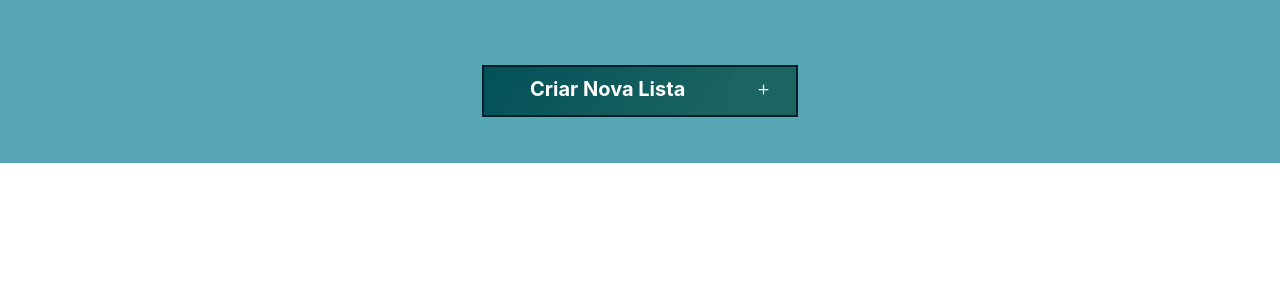
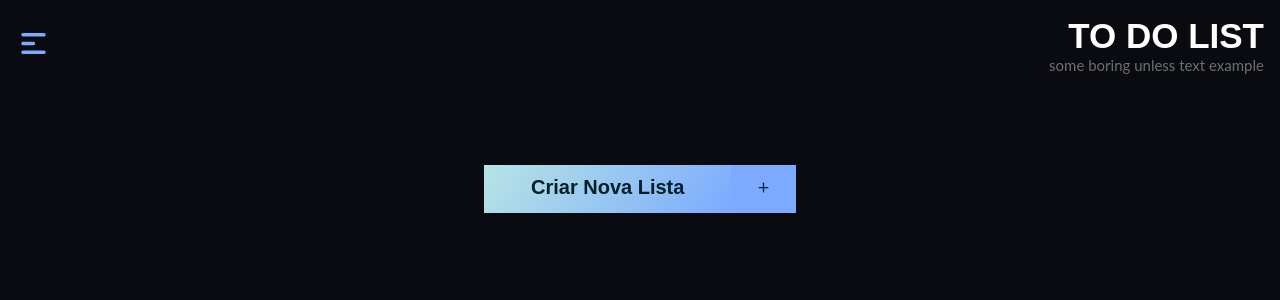
Before and after one commit to AnnaClr/ToDoList, a React (Vite) app: page / in a window 1280 px wide. Shown: the top 300 px of the page. Built offline with nearby package versions, Linux system fonts and the light colour scheme.

Commit message:
header menu

```diff
--- a/package.json
+++ b/package.json
@@ -15,6 +15,8 @@
     "react-dom": "^18.2.0",
     "react-icons": "^4.10.1",
     "react-modal": "^3.16.1",
+    "react-router": "^6.14.2",
+    "react-router-dom": "^6.14.2",
     "styled-components": "^6.0.3"
   },
   "devDependencies": {
--- a/src/App/index.jsx
+++ b/src/App/index.jsx
@@ -1,11 +1,19 @@
 import React from 'react';
 import ToDoList from '../components/ToDoList';
 import { AppWrapper } from './style.js'
+import { Header } from '../components/Header';
 
 export function App() {
   return (
     <AppWrapper>
-        <ToDoList/>
+        <header>
+          <Header/>
+        </header>
+
+        <main>
+          <ToDoList/>
+        </main>
+
     </AppWrapper>
   );
 };
--- a/src/App/style.js
+++ b/src/App/style.js
@@ -1,13 +1,24 @@
 import styled from 'styled-components';
 export const AppWrapper = styled.div`
-  /* height: 100vh;
-  width: 100%; */
-  margin: 0;
-  padding: 0;
-  display: flex;
-  flex-direction: column;
-  align-items: center;
+  width: 100%;
+  height: 100vh;
+  overflow: auto;
+  background: #090B10;
 
-  background: linear-gradient(50deg, #0B0B29, #0B020A);
+  header {
+    width: 100%;
+    height: 10.0rem;
+    background: none;
+  }
+
+  main {
+    width: 100%;
+    margin: 0;
+    padding: 0;
+    display: flex;
+    flex-direction: column;
+    align-items: center;
+    background: #090B10;
+  }
 
 `;
--- /dev/null
+++ b/src/components/Header/index.jsx
@@ -0,0 +1,30 @@
+import { Container } from "./style.js"
+import { HiMenuAlt1 } from "react-icons/hi"
+import { IoMdClose } from "react-icons/io"
+import { useState } from "react"
+import { Menu } from '../Menu'
+export function Header() {
+  const [menuActive, setMenuActive] = useState(false);
+  const toggleMenuIcon = () => setMenuActive(!menuActive);
+    return (
+     <>
+        <Container>
+            <button onClick={toggleMenuIcon}>
+             {
+                menuActive ?
+                <IoMdClose className="menuIcon" /> :
+                <HiMenuAlt1 className="menuIcon" />
+             }
+            </button>
+                <div>
+                    <h1 className='title'>TO DO LIST</h1>
+                    <p className='paragraph'>some boring unless text example</p>
+                </div>
+        </Container>
+
+        <div onClick={toggleMenuIcon}>
+            {menuActive && <Menu/>}
+        </div>
+     </>
+    )
+}
--- /dev/null
+++ b/src/components/Header/style.js
@@ -0,0 +1,39 @@
+import styled from 'styled-components';
+export const Container = styled.div`
+  @import url('https://fonts.googleapis.com/css2?family=Anonymous+Pro:wght@700&family=Inter:wght@600;700&family=Lato:ital@0;1&family=Poppins:wght@500&family=Roboto:ital@0;1&display=swap');
+  width: 100%;
+  margin: 0;
+  padding: 0;
+  display: flex;
+  justify-content: space-between;
+
+  .title {
+    text-align: end;
+    color: #FFFFFF;
+    font-size: 3.5rem;
+    font-family: 'Poppins', sans-serif;
+    margin-top: 1.6rem;
+    margin-right: 1.6rem;
+  }
+
+  .paragraph {
+    text-align: end;
+    color: #6F6F6F;
+    font-size: 1.5rem;
+    font-family: 'Lato', sans-serif;
+    margin-right: 1.6rem;
+  }
+
+  button {
+    background: none;
+    border: none;
+  }
+
+  .menuIcon {
+    margin-top: 1.6rem;
+    text-align: left;
+    color: #7BAAFF;
+    font-size: 3.5rem;
+    margin-left: 1.6rem;
+  }
+`;
--- /dev/null
+++ b/src/components/Menu/index.jsx
@@ -0,0 +1,40 @@
+import { Container } from "./styled.js";
+import { NavLink } from 'react-router-dom'
+import { SlCalender } from 'react-icons/sl';
+import { MdDarkMode } from 'react-icons/md';
+import { BsTrash3Fill } from 'react-icons/bs';
+import { IoSettings } from 'react-icons/io5'
+
+export function Menu() {
+    return (
+        <Container>
+          {/* <nav>
+            <ul>
+              <li>
+                <NavLink to="/" className={({isActive}) => isActive ? 'select' : "" }> <SlCalender/>
+                  Calendário
+                </NavLink>
+              </li>
+
+              <li>
+                <NavLink to="/themes" className={({isActive}) => isActive ? 'select' : "" }> <MdDarkMode/>
+                  Temas
+                </NavLink>
+              </li>
+
+              <li>
+                <NavLink to="/trash" className={({isActive}) => isActive ? 'select' : "" }> <BsTrash3Fill/>
+                  Lixeira
+                </NavLink>
+              </li>
+
+              <li>
+                <NavLink to="/settings" className={({isActive}) => isActive ? 'select' : "" }> <IoSettings/>
+                  Configurações
+                </NavLink>
+              </li>
+            </ul>
+          </nav> */}
+        </Container>
+    )
+}
--- /dev/null
+++ b/src/components/Menu/styled.js
@@ -0,0 +1,14 @@
+import styled from "styled-components";
+export const Container = styled.div `
+  @import url('https://fonts.googleapis.com/css2?family=Anonymous+Pro:wght@700&family=Inter:wght@600;700&family=Lato:ital@0;1&family=Poppins:wght@500&family=Roboto:ital@0;1&display=swap');
+  width: 50%;
+  height: 100%;
+  background: linear-gradient(90deg, #222F30, #000610);
+  padding: 2.4rem;
+  border-bottom-right-radius: 10px;
+  border-top-right-radius: 10px;
+  position: absolute;
+  display: grid;
+  place-content: center;
+  z-index: 999999;
+`
--- a/src/components/ToDoItem/style.js
+++ b/src/components/ToDoItem/style.js
@@ -3,8 +3,7 @@ export const TodoItemWrapper = styled.div`
   @import url('https://fonts.googleapis.com/css2?family=Anonymous+Pro:wght@700&family=Inter:wght@600;700&family=Lato&family=Roboto:ital@0;1&display=swap');
   .itensDiv {
     align-items: flex-start;
-    overflow-y: auto; /* Adiciona uma barra de rolagem vertical quando os itens ultrapassam a altura máxima */
-    max-height: 250px; /* Define a altura máxima dos itens */
+    max-height: 250px;
   }
 
   .itemText {
@@ -12,7 +11,6 @@ export const TodoItemWrapper = styled.div`
     color: #011F26;
     font-family: 'Lato', sans-serif;
     text-align: left;
-    padding: 0.5rem; /* Espaçamento interno entre os itens */
-    border-bottom: 1px solid #ccc; /* Adiciona uma linha divisória entre os itens */
+    padding: 0.5rem;
   }
 `;
--- a/src/components/ToDoList/style.js
+++ b/src/components/ToDoList/style.js
@@ -1,13 +1,12 @@
 import styled from 'styled-components';
-
 export const TodoListWrapper = styled.div`
-  @import url('https://fonts.googleapis.com/css2?family=Anonymous+Pro:wght@700&family=Inter:wght@600;700&display=swap');
+  @import url('https://fonts.googleapis.com/css2?family=Anonymous+Pro:wght@700&family=Inter:wght@300;600;700&family=Lato:ital@0;1&family=Poppins:wght@500&family=REM:wght@500&family=Roboto:ital@0;1&family=Sen:wght@500&family=Staatliches&display=swap');
   width: 100%;
-  height: 100%;
+  height: 100vh;
   display: flex;
   flex-direction: column;
   align-items: center;
-  background: #57A6B6;
+  background: #090B10;
   padding: 20px;
   font-family: 'Anonymous Pro', monospace;
   font-size: 16px;
@@ -42,8 +41,7 @@ export const TodoListWrapper = styled.div`
     justify-content: center;
     margin-bottom: 2.6rem;
     margin-top: 4.5rem;
-    border: 2px solid #011F26;
-    background: linear-gradient(125deg, #025159, #1C6461);
+    background: linear-gradient(125deg, #B7E4E4, #7BAAFF);
   }
 
   .newList {
@@ -51,8 +49,8 @@ export const TodoListWrapper = styled.div`
     max-width: 250px;
     padding: 15px;
     outline-color: #F9E22A;
-    color: #FFFFFF;
-    background: linear-gradient(125deg, #025159, #1C6461);
+    color: #011F26;
+    background: linear-gradient(125deg, #B7E4E4, #7BAAFF);
     border: none;
 
     @media (max-width: 600px) {
@@ -61,10 +59,10 @@ export const TodoListWrapper = styled.div`
   }
 
   .newList::placeholder {
-    color: #FFFFFF;
+    color: #011F26;
     font-weight: bold;
     text-align: center;
-    font-family: 'Inter', sans-serif;
+    font-family: 'REM', sans-serif;
     font-size: 20px;
   }
 
@@ -76,9 +74,9 @@ export const TodoListWrapper = styled.div`
   .newListButton {
     width: 75px;
     padding: 15px;
-    background: #1C6461;
-    color: #FFFFFF;
-    font-size: 15px;
+    background: #7BAAFF;
+    color: #011F26;
+    font-size: 1.5rem;
     border: none;
     cursor: pointer;
   }
@@ -88,6 +86,7 @@ export const TodoListWrapper = styled.div`
     flex-direction: column;
     justify-content: left;
     margin-bottom: 10px;
+    color: #011F26;
   }
 `;
 
@@ -102,7 +101,7 @@ export const ModalWrapper = styled.div`
   display: flex;
   flex-direction: column;
   align-items: flex-start;
-  background: linear-gradient(90deg, #CDFFD8, #8FB7FF);
+  background: linear-gradient(125deg, #B7E4E4, #7BAAFF);
   padding: 20px;
   border-radius: 5px;
   box-shadow: 0 2px 5px rgba(0, 0, 0, 0.3);
@@ -137,6 +136,19 @@ export const ModalWrapper = styled.div`
     border: 2px solid #F9E22A;
   }
 
+  .flex {
+    width: 100%;
+    gap: 45px;
+    display: flex;
+    align-items: center;
+    justify-content: space-between;
+  }
+
+  .column {
+    display: flex;
+    flex-direction: column;
+  }
+
   .addItemButton {
     width: 35px;
     padding: 5px;
@@ -148,12 +160,33 @@ export const ModalWrapper = styled.div`
     cursor: pointer;
   }
 
-  .deleteButton,
-  .editButton,
+  .modalButtons {
+    display: flex;
+    flex-direction: row;
+    align-items: center;
+  }
+
+  .deleteButton {
+    padding: 5px;
+    font-size: 2.0rem;
+    background: none;
+    border: none;
+    color: #011F26;
+    cursor: pointer;
+  }
+
+  .editButton {
+    padding: 5px;
+    font-size: 2.3rem;
+    background: none;
+    border: none;
+    color: #011F26;
+    cursor: pointer;
+  }
+
   .closeModalButton {
-    padding: 5px;
-    font-size: 20px;
-    margin-left: 5px;
+    padding: 1px;
+    font-size: 3.0rem;
     background: none;
     border: none;
     color: #011F26;
```
Also changed, not shown: src/components/ToDoItem/index.jsx (+0 -49 lines), src/components/ToDoList/index.jsx (+58 -52 lines), 1 other file (tests, documents, lock files or other folders).
